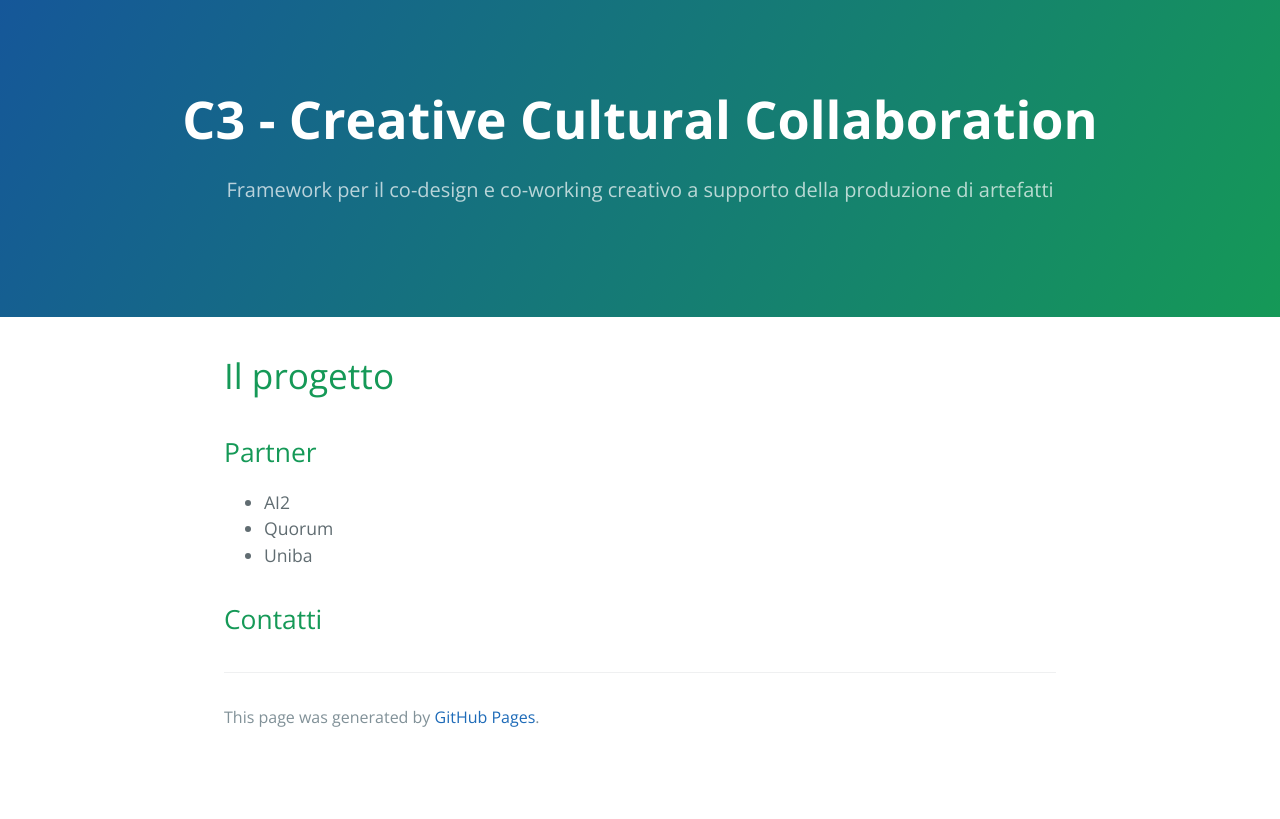
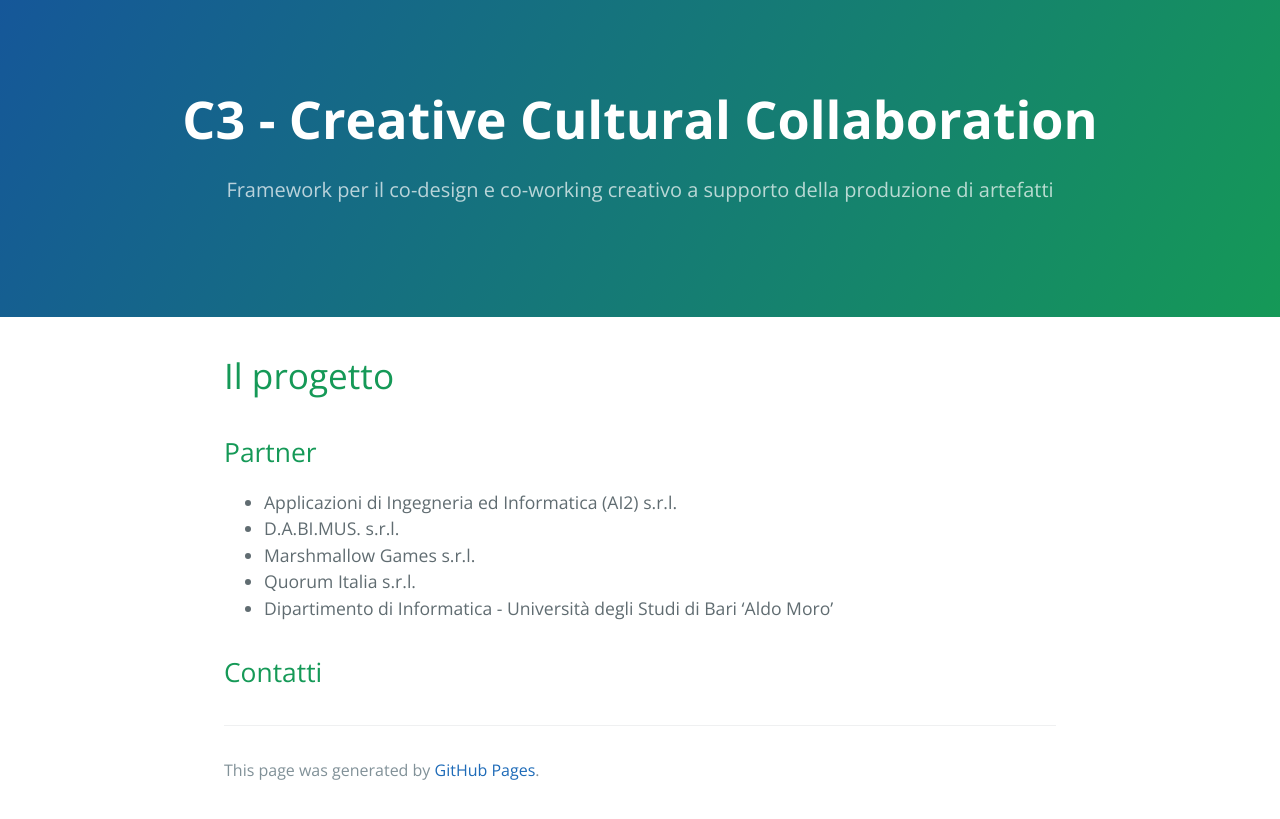
Before and after one commit to collab-c3/collab-c3.github.io, a Jekyll site: the page built from index.md, in a window 1280 px wide. Shown: the top 819 px of the page. Built offline with Jekyll 4.4.1, drawn with Linux system fonts in a browser that asks for light colours; our own code applies the rules of GitHub Pages for plain Markdown files.

Commit message:
Update index.md

```diff
--- a/index.md
+++ b/index.md
@@ -9,9 +9,11 @@ layout: default
 
 ## Partner
 
-* AI2
-* Quorum
-* Uniba
+* Applicazioni di Ingegneria ed Informatica (AI2) s.r.l.
+* D.A.BI.MUS. s.r.l.
+* Marshmallow Games s.r.l.
+* Quorum Italia s.r.l.
+* Dipartimento di Informatica - Università degli Studi di Bari 'Aldo Moro'
 
 
 ## Contatti
```
